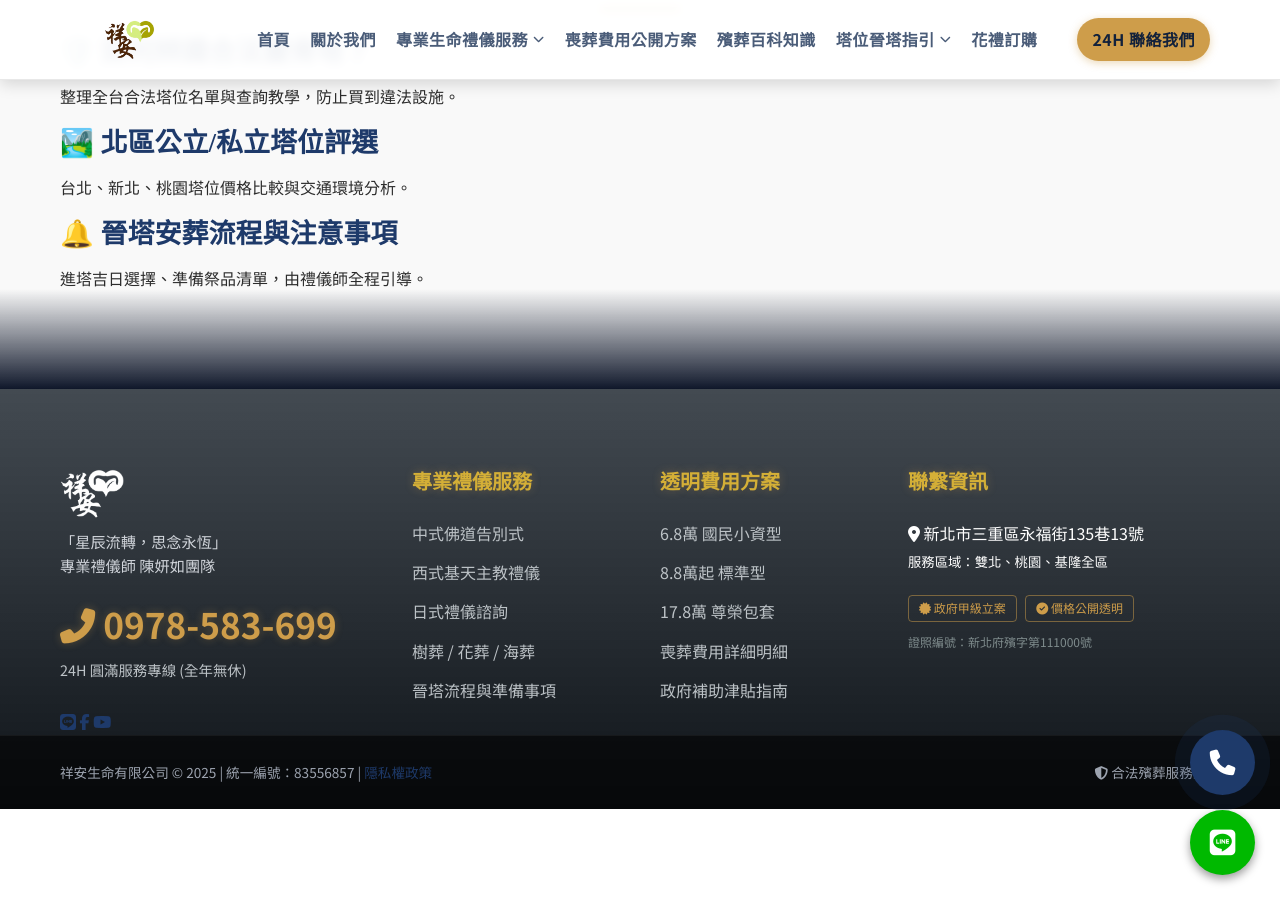
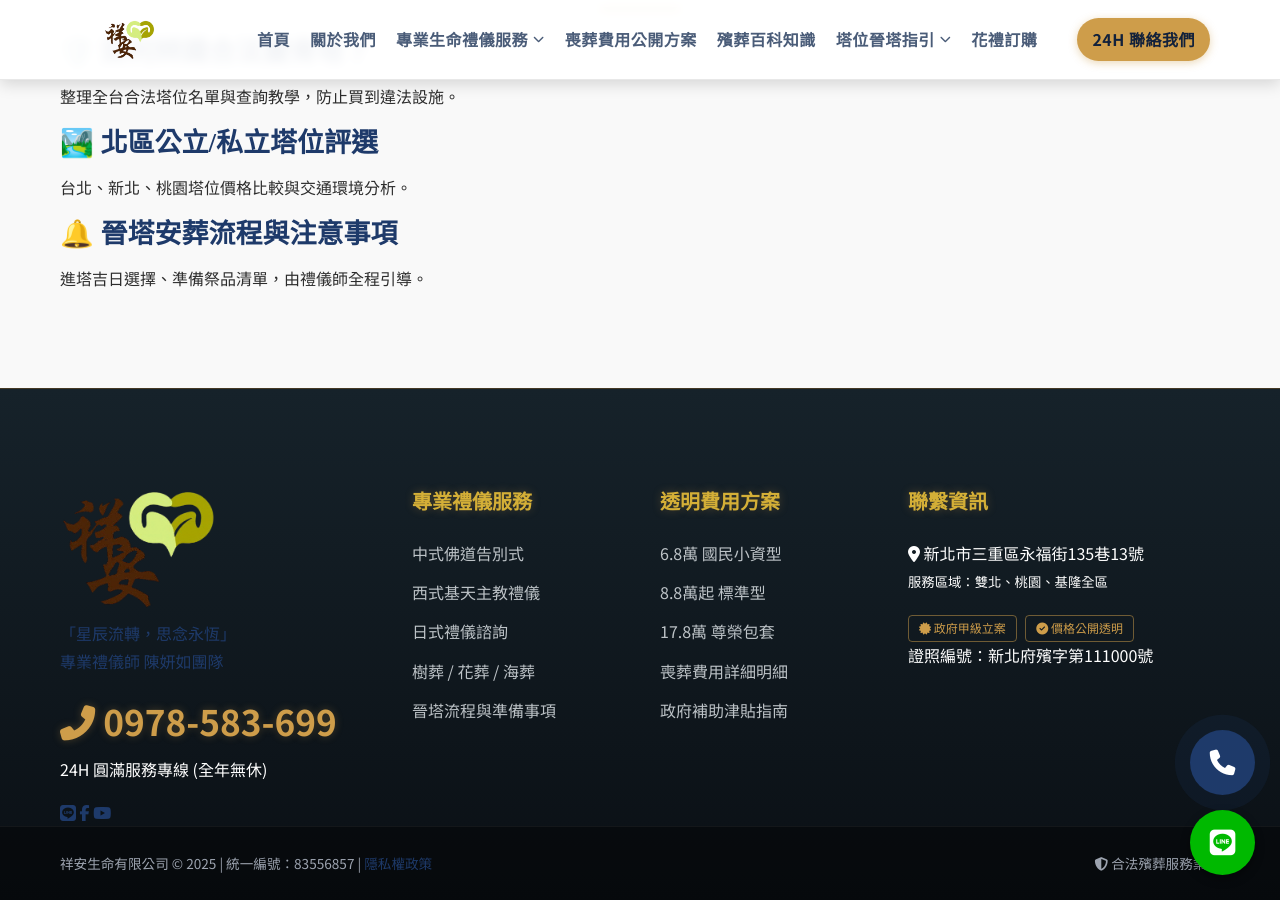
Before and after one commit to Shiangan/Shiangan, a Jekyll site: the page index.html, which Jekyll copies as it is, in a window 1280 px wide and 900 px high, scrolled down 2497 px. Built offline with Jekyll 4.4.1, drawn with Linux system fonts in a browser that asks for light colours; some web fonts are replaced.

Commit message:
Update style.css

```diff
--- a/css/style.css
+++ b/css/style.css
@@ -71,45 +71,71 @@
 
 }
 
-/* --- 星空版旗艦 Footer 核心 --- */
+/* --- 星空流星版 Footer 核心 --- */
 .site-footer.starry-footer {
-    /* 深藍漸層，配合背景星空 */
-    background: linear-gradient(180deg, rgba(20, 29, 38, 0.8) 0%, rgba(10, 15, 20, 0.98) 100%);
-    color: var(--text-light);
-    padding: 80px 0 0;
-    backdrop-filter: blur(12px); /* 磨砂玻璃效果 */
-    -webkit-backdrop-filter: blur(12px);
-    border-top: 1px solid rgba(206, 157, 74, 0.3); /* 金色地平線 */
     position: relative;
-    z-index: 10;
-    font-family: var(--font-sans);
-}
-
-/* 視覺遮罩：用於與上方內容平滑過渡 */
+    overflow: hidden;
+    /* 極致深藍漸層 */
+    background: linear-gradient(180deg, #16222a 0%, #0a0f14 100%);
+    color: #ffffff;
+    padding: 100px 0 0;
+    border-top: 1px solid rgba(206, 157, 74, 0.3);
+    font-family: 'Noto Sans TC', sans-serif;
+}
+
+/* 視覺遮罩：讓上方內容平滑過渡 */
 .footer-blend-shroud {
     position: absolute;
-    top: -100px;
-    left: 0;
-    width: 100%;
-    height: 100px;
-    background: linear-gradient(to bottom, transparent, rgba(20, 29, 38, 0.8));
+    top: 0; left: 0; width: 100%; height: 100px;
+    background: linear-gradient(to bottom, rgba(10, 15, 20, 0.5), transparent);
     pointer-events: none;
 }
 
+/* --- 🌠 純 CSS 動態流星 --- */
+.footer-meteor-container::before,
+.footer-meteor-container::after {
+    content: "";
+    position: absolute;
+    width: 40px;
+    height: 1px;
+    background: linear-gradient(90deg, #ce9d4a, transparent);
+    opacity: 0;
+    pointer-events: none;
+    z-index: 1;
+}
+
+.footer-meteor-container::before {
+    top: 20%; right: -10%;
+    animation: meteor-effect 10s linear infinite;
+}
+
+.footer-meteor-container::after {
+    top: 50%; right: -20%;
+    animation: meteor-effect 15s linear infinite 5s;
+}
+
+@keyframes meteor-effect {
+    0% { transform: translate(0, 0) rotate(-35deg); opacity: 0; }
+    5% { opacity: 1; }
+    20% { transform: translate(-100vw, 70vh) rotate(-35deg); opacity: 0; }
+    100% { opacity: 0; }
+}
+
+/* --- 內容佈局 --- */
 .footer-wrapper {
+    position: relative;
+    z-index: 5;
     display: grid;
     grid-template-columns: 1.5fr 1fr 1fr 1.5fr;
     gap: 40px;
-    padding-bottom: 60px;
-    max-width: var(--content-max-width);
+    max-width: 1200px;
     margin: 0 auto;
-    padding: 0 20px;
-}
-
-/* 標題金色微光 */
+    padding: 0 20px 60px;
+}
+
 .footer-title {
-    color: var(--accent-color);
-    font-size: 1.25rem;
+    color: #ce9d4a; /* 祥安金 */
+    font-size: 1.2rem;
     font-weight: 700;
     margin-bottom: 25px;
     text-shadow: 0 0 10px rgba(206, 157, 74, 0.3);
@@ -119,74 +145,63 @@
 .footer-links a {
     color: #bdc3c7;
     text-decoration: none;
-    transition: var(--transition-speed);
+    transition: 0.3s;
 }
 .footer-links a:hover {
-    color: var(--accent-color);
+    color: #ce9d4a;
     padding-left: 8px;
 }
 
-/* 24H 緊急專線呼吸燈動畫 */
+/* 24H 緊急專線 (呼吸燈特效) */
 .emergency-number {
     display: block;
     font-size: clamp(1.8rem, 4vw, 2.2rem);
     font-weight: 900;
-    color: var(--accent-color);
+    color: #ce9d4a;
     text-decoration: none;
     margin-bottom: 5px;
-    animation: glow-pulse 3s infinite ease-in-out;
-}
-.emergency-label { color: #bdc3c7; font-size: 0.9rem; margin-bottom: 25px; }
-
-@keyframes glow-pulse {
+    animation: phone-glow 3s infinite ease-in-out;
+}
+@keyframes phone-glow {
     0%, 100% { text-shadow: 0 0 5px rgba(206, 157, 74, 0.2); }
     50% { text-shadow: 0 0 20px rgba(206, 157, 74, 0.6); }
 }
 
-.footer-brand-logo { height: 50px; margin-bottom: 15px; filter: brightness(0) invert(1); }
-.brand-mission { font-size: 0.95rem; line-height: 1.6; color: #d1d5db; }
-
-/* 認證標籤樣式 */
 .cert-tag {
     display: inline-block;
     border: 1px solid rgba(206, 157, 74, 0.5);
-    color: var(--accent-color);
+    color: #ce9d4a;
     font-size: 0.75rem;
     padding: 2px 10px;
     border-radius: 4px;
     margin: 5px 5px 0 0;
 }
-.license-id { font-size: 0.75rem; color: #7f8c8d; margin-top: 10px; }
-
-/* 底部版權區 */
+
+/* 版權區 */
 .footer-copyright {
-    background: rgba(0, 0, 0, 0.6);
+    background: rgba(0, 0, 0, 0.4);
     padding: 25px 0;
+    border-top: 1px solid rgba(255, 255, 255, 0.05);
     font-size: 0.85rem;
     color: #9ca3af;
-    border-top: 1px solid rgba(255, 255, 255, 0.05);
 }
 
 .copyright-flex {
     display: flex;
     justify-content: space-between;
     align-items: center;
-    max-width: var(--content-max-width);
+    max-width: 1200px;
     margin: 0 auto;
     padding: 0 20px;
 }
 
-/* 📱 極致響應式適配 */
-
+/* 響應式優化 */
 @media (max-width: 1024px) {
     .footer-wrapper { grid-template-columns: 1fr 1fr; }
 }
-@media (max-width: 650px) {
+@media (max-width: 600px) {
     .footer-wrapper { grid-template-columns: 1fr; text-align: center; }
-    .footer-title::after { margin: 8px auto 0; }
-    .emergency-number { font-size: 2rem; }
-    .copyright-flex { flex-direction: column; gap: 15px; text-align: center; }
-    .social-icon { margin: 0 10px; }
+    .copyright-flex { flex-direction: column; gap: 15px; }
 }
 
 
```
